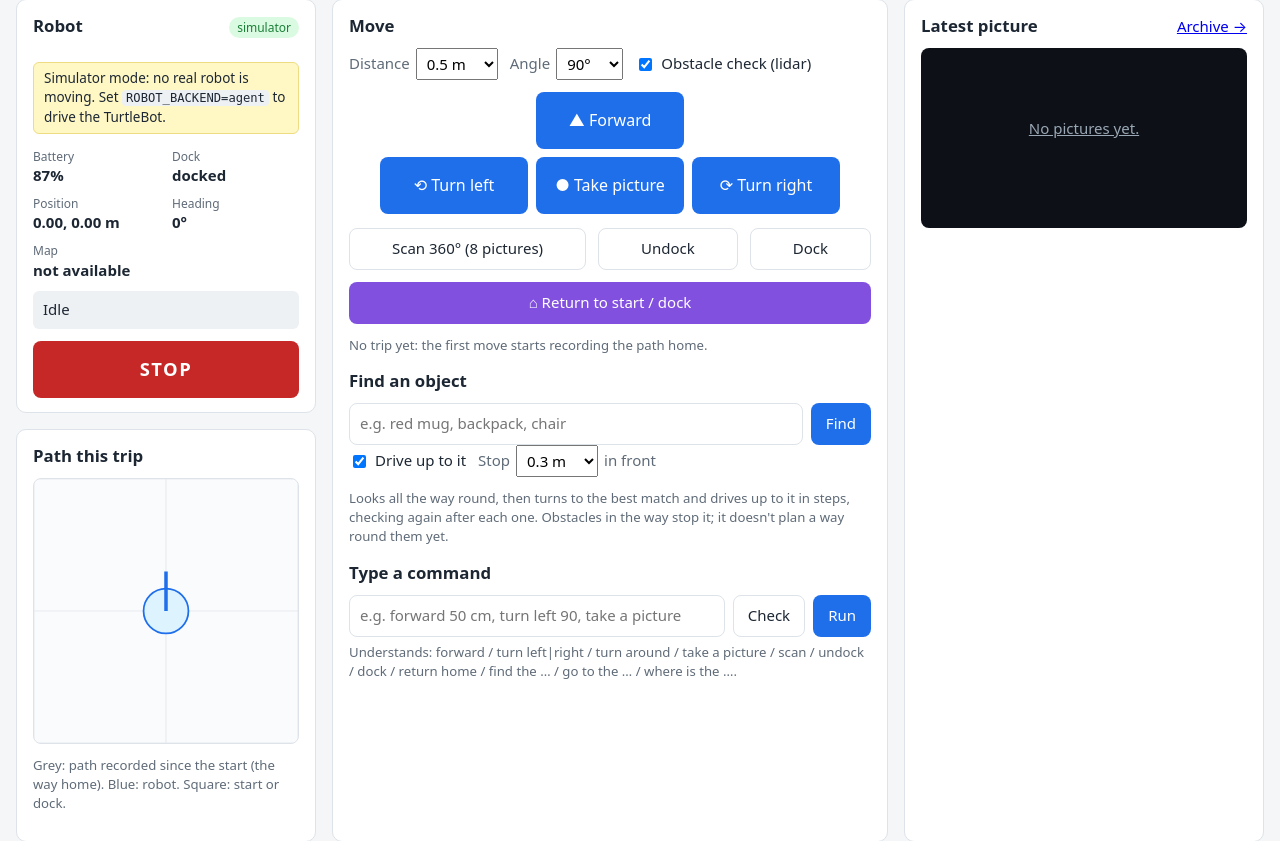
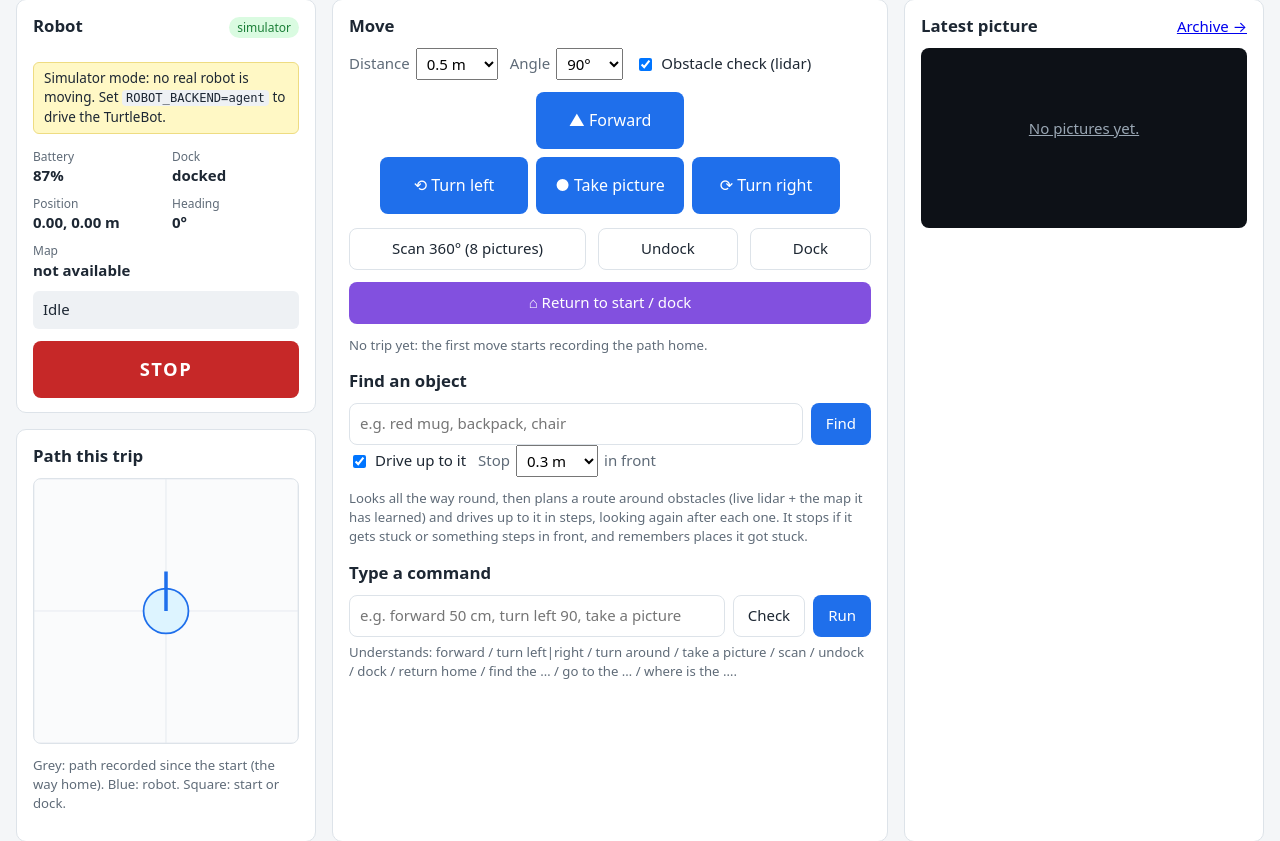
Before and after one commit to CameronDeb/turtlebot-app, a Django app: page / in a window 1280 px wide. Shown: the part 59-900 px from the top of the page. Run offline with Django 5.2, Linux system fonts and the light colour scheme; data that the repository does not hold is empty.

Commit message:
UI: Find hint text matches what Find does now
Co-Authored-By: Claude Opus 5.5 <noreply@anthropic.com>

```diff
--- a/control/templates/control/control.html
+++ b/control/templates/control/control.html
@@ -66,8 +66,9 @@
         </select> in front
       </label>
     </div>
-    <p class="hint">Looks all the way round, then turns to the best match and drives up to it in steps, checking
-      again after each one. Obstacles in the way stop it; it doesn't plan a way round them yet.</p>
+    <p class="hint">Looks all the way round, then plans a route around obstacles (live lidar + the map it has
+      learned) and drives up to it in steps, looking again after each one. It stops if it gets stuck or something
+      steps in front, and remembers places it got stuck.</p>
 
     <h2>Type a command</h2>
     <form id="text-form" class="text-form">
```
